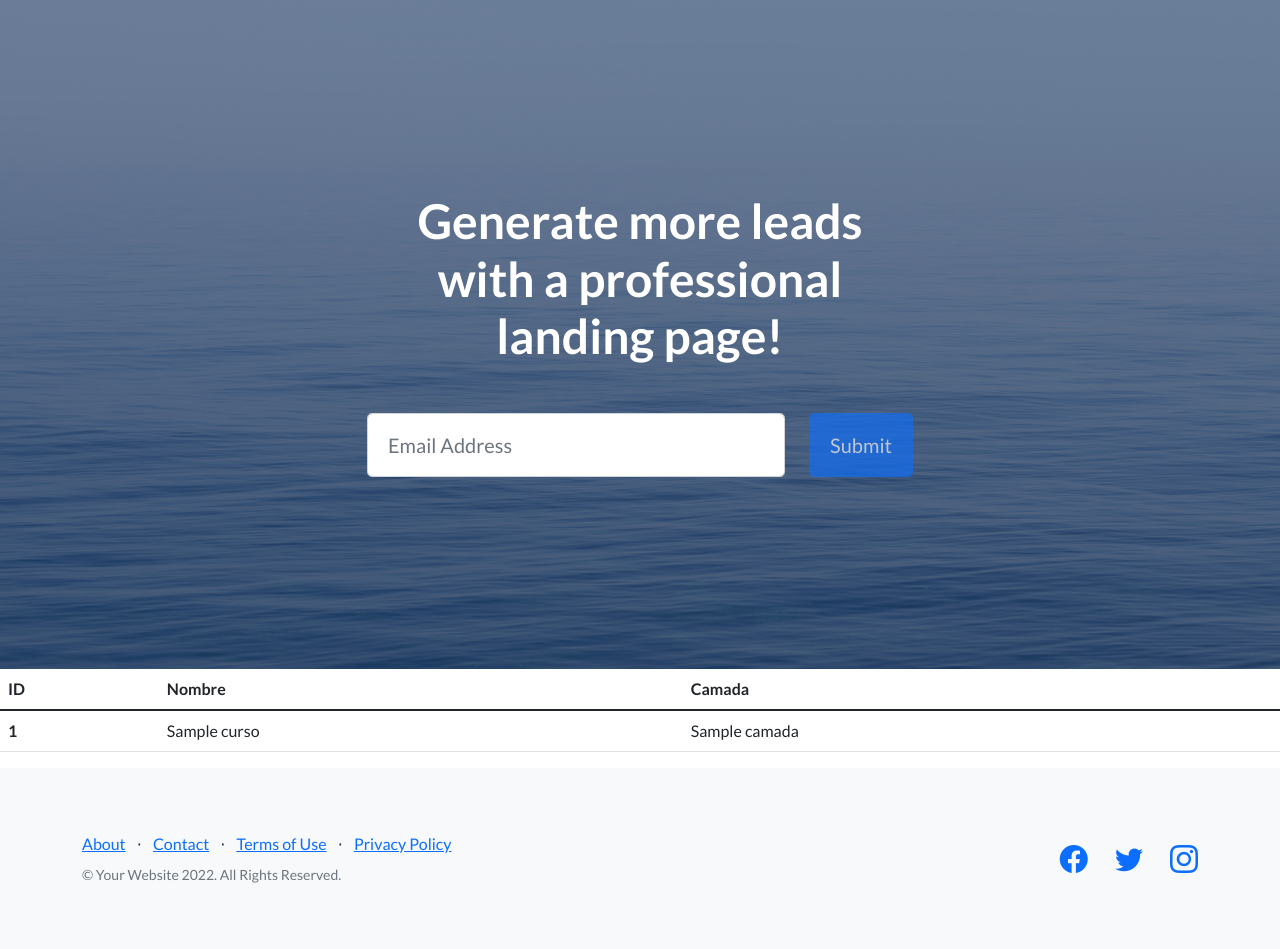
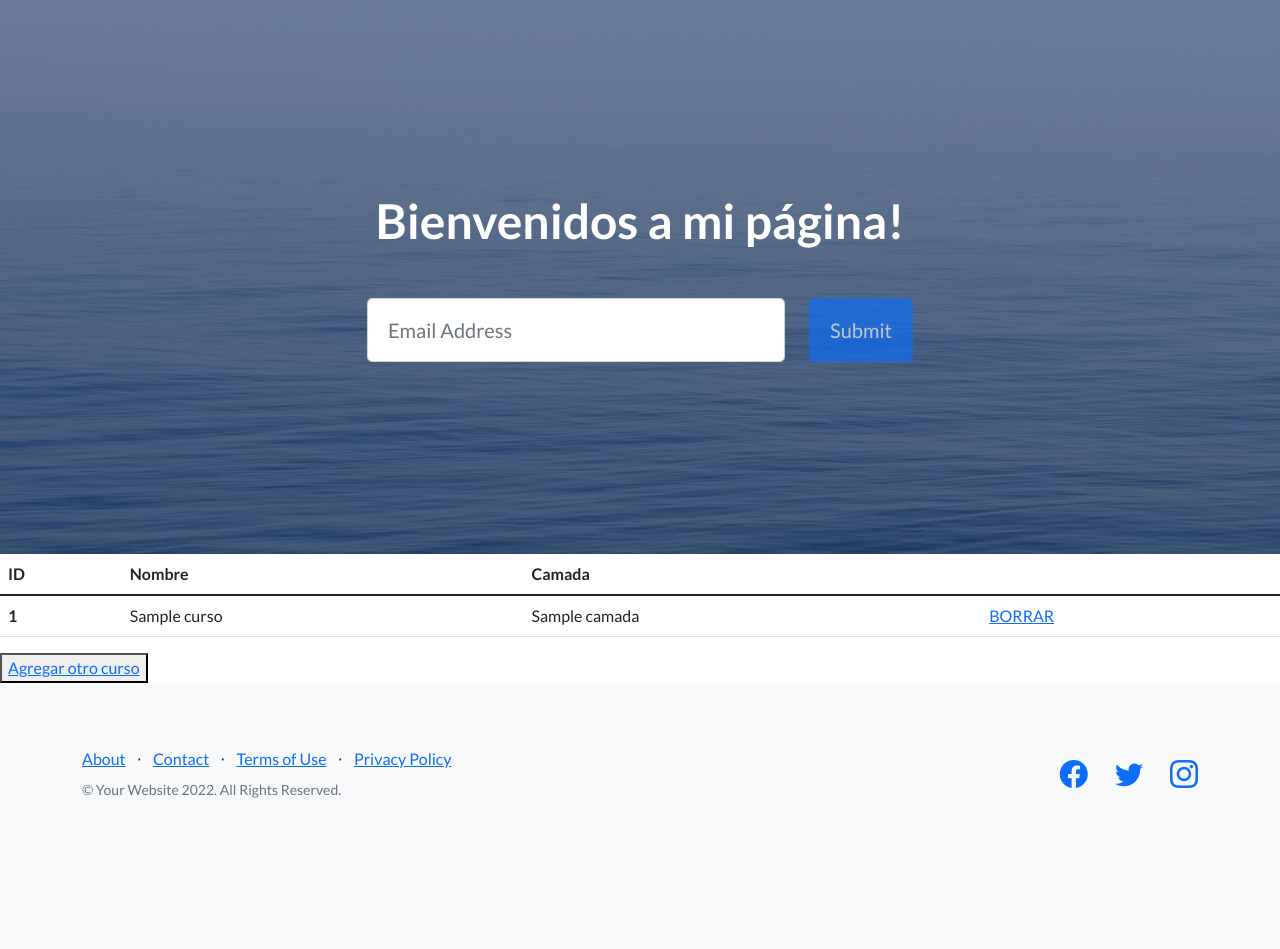
Before and after one commit to dangelo2525/repo_entrega_intermedia, a Django app: template template/cursos.html in a window 1280 px wide. Shown: the part 56-1005 px from the top of the page. After the commit the page ends 854 px from the top, so only its background shows below. Run offline with Django 3.2, Linux system fonts and the light colour scheme; the template is opened without the code that fills it: most values are stand-ins (such as "Sample title", 1, 10 or a date in 2020); some libraries are stand-ins or nearby versions.

Commit message:
subiendo prueba

```diff
--- a/models.py
+++ b/models.py
@@ -5,6 +5,9 @@ from django.db import models
 class Curso(models.Model):
     nombre = models.CharField(max_length=40)
     camada= models.IntegerField()
+
+    def __str__(self):
+        return f"Nombre: {self.nombre} - Camada: {self.camada} "
 
 class Alumno (models.Model):
     nombre = models.CharField(max_length=40)
--- a/template/cursos.html
+++ b/template/cursos.html
@@ -21,10 +21,15 @@
                 <th scope="row">{{n.id}}</th>
                 <td>{{n.nombre}}</td>
                 <td>{{n.camada}}</td>
+                <td><a href="{% url 'elimina_curso' n.id %}">BORRAR </a></td>
             </tr>
 
             {% endfor %}
 
         </tbody>
     </table>
-{% endblock %}
+    <button>
+        <a href="alta_curso">Agregar otro curso</a>
+    </button>
+
+    {% endblock %}
--- a/template/padre.html
+++ b/template/padre.html
@@ -39,7 +39,7 @@
                 <div class="col-xl-6">
                     <div class="text-center text-white">
                         <!-- Page heading-->
-                        <h1 class="mb-5">Generate more leads with a professional landing page!</h1>
+                        <h1 class="mb-5">Bienvenidos a mi página!</h1>
                         <!-- Signup form-->
                         <!-- * * * * * * * * * * * * * * *-->
                         <!-- * * SB Forms Contact Form * *-->
--- a/urls.py
+++ b/urls.py
@@ -11,7 +11,8 @@ urlpatterns = [
     path("entregables", views.entregables, name="entregables"),
     path ("alta_curso", views.curso_formulario),
     path ("buscar_curso" , views.buscar_curso),
-    path("buscar" , views.buscar)
+    path("buscar" , views.buscar),
+    path("elimina_curso/<int:id>", views.elimina_curso, name="elimina_curso")
 
 
 ]
```
Also changed, not shown: views.py (+9 -0 lines), forms.py (line endings or trailing spaces), static/app_coder/assets/img/descarga (1).png (added), static/app_coder/assets/img/francesco dangelo.png (added), 1 other file.
